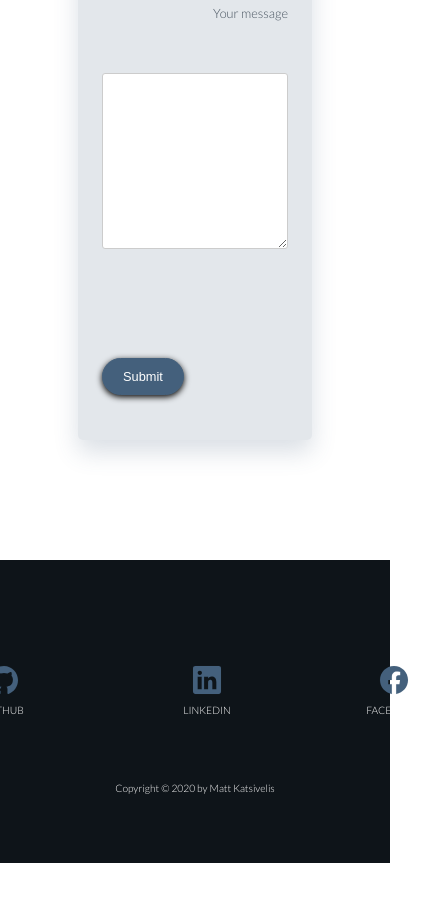
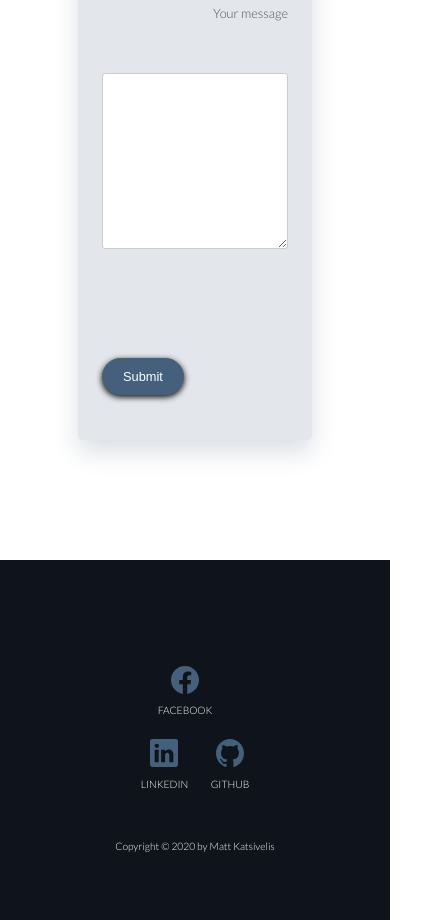
Before and after one commit to Mattkvls/stella_portfolio, a website: page index.html in a window 390 px wide. Shown: the part 3327-4247 px from the top of the page, 421 px wide, since content can reach past the window. Before the commit the page ends 4190 px from the top, so only its background shows below. Drawn offline with nearby package versions, Linux system fonts and the light colour scheme.

Commit message:
add media queries to footer

```diff
--- a/resources/sass/layout/_footer.scss
+++ b/resources/sass/layout/_footer.scss
@@ -11,18 +11,31 @@
         margin: 5rem auto 3rem auto;
         width: 70%;
         @include respond(tab-port){
-            width: 100%;
+            width: 60%;
+        }
+        @include respond(phone){
+            width: 50%;
         }
     }
     &__link-box{
-        display: inline-block;
-        &--1{
-            margin-right: -30rem;
-        }
-        &--3{
-            margin-left: -31rem;
-        }
+        display:inline-block;
+       &:not(:last-child){
+           margin-right: 5rem;
+           @include respond(tab-port){
+            margin-right: 3.5rem;
+           }
+           @include respond(phone){
+            margin-right: 2.5rem;
+           }
+       }
         margin-bottom: 4rem;
+        @include respond(tab-port){
+            margin-bottom: 3rem;
+           }
+           @include respond(phone){
+            margin-bottom: 2rem;
+           }
+
     }
     &__social-link{
         &:link,
```
Also changed, not shown: resources/css/styles.css.
